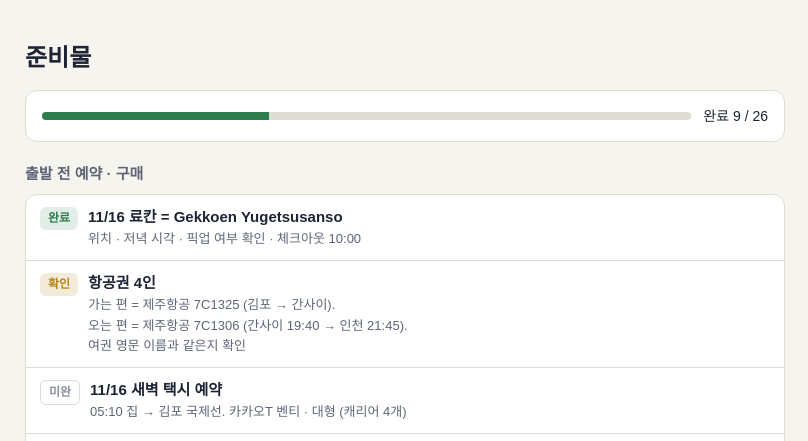
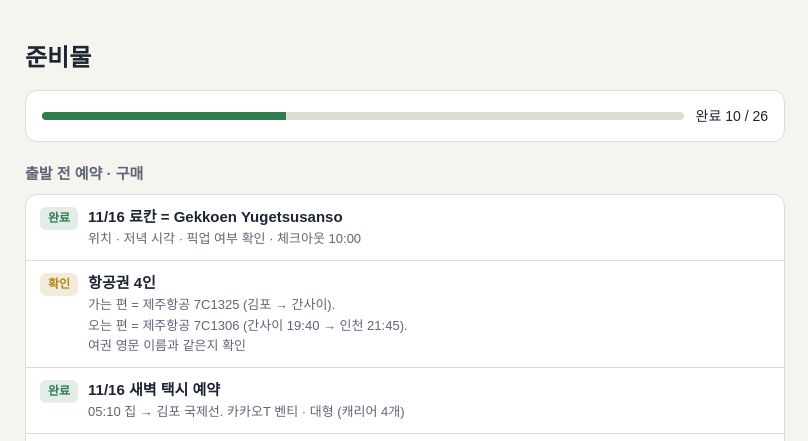
Before and after one commit to Citrine76/osaka-trip, a plain HTML site: page index.html in a window 1280 px wide. Shown: the part 9310-9751 px from the top of the page, 235-1043 px from the left. Drawn offline with Linux system fonts and the light colour scheme; a web font is replaced by a local one.

Commit message:
update 2026-11-15

```diff
--- a/index.html
+++ b/index.html
@@ -266,13 +266,13 @@ footer{margin-top:32px;font-size:12px;color:var(--muted)}
 
 <section id="prep">
   <h2>준비물</h2>
-  <div class="prog"><div class="bar"><i style="width:35%"></i></div><span>완료 9 / 26</span></div>
+  <div class="prog"><div class="bar"><i style="width:38%"></i></div><span>완료 10 / 26</span></div>
 
   <h3>출발 전 예약 · 구매</h3>
   <ul class="list">
     <li><span class="st ok">완료</span><div><b>11/16 료칸 = Gekkoen Yugetsusanso</b><small>위치 · 저녁 시각 · 픽업 여부 확인 · 체크아웃 10:00</small></div></li>
     <li><span class="st ask">확인</span><div><b>항공권 4인</b><small>가는 편 = 제주항공 7C1325 (김포 → 간사이).<br>오는 편 = 제주항공 7C1306 (간사이 19:40 → 인천 21:45).<br>여권 영문 이름과 같은지 확인</small></div></li>
-    <li><span class="st todo">미완</span><div><b>11/16 새벽 택시 예약</b><small>05:10 집 → 김포 국제선. 카카오T 벤티 · 대형 (캐리어 4개)</small></div></li>
+    <li><span class="st ok">완료</span><div><b>11/16 새벽 택시 예약</b><small>05:10 집 → 김포 국제선. 카카오T 벤티 · 대형 (캐리어 4개)</small></div></li>
     <li><span class="st ok">완료</span><div><b>11/17~19 2박 = CANDEO HOTELS Osaka The Tower</b><small>4인 1실 · 짐 보관 가능 여부 확인</small></div></li>
     <li><span class="st ok">완료</span><div><b>USJ 입장권 4인 (11/18 수)</b><small>성인 3(부모 · 중3) = 8,900~10,900엔(약 7.6~9.3만 원), 소인 1(초6) = 5,400~6,300엔(약 4.6~5.4만 원).<br>4인 약 3.2~3.9만 엔(약 27~33만 원). 공식 · 클룩 · 트립닷컴 가격 비교 후 구매</small></div></li>
     <li><span class="st ok">완료</span><div><b>USJ 익스프레스 = 아이 2명만 (익스프레스 4 백드롭 & 레이스)</b><small>1인 12,800엔~ ≈ 10.9만 원, 2명 ≈ 22만 원 (2026년 9월 목록 기준, 날짜별 가격 변동 → 11/18 로 다시 확인). 마리오카트 · 할리우드 드림 백드롭 확약.<br>시간대 = 입장 뒤로. 입장권 별도, 취소 · 변경 불가, 매진 전에. 부모 = 일반 줄 + 닌텐도 정리권</small></div></li>
```
